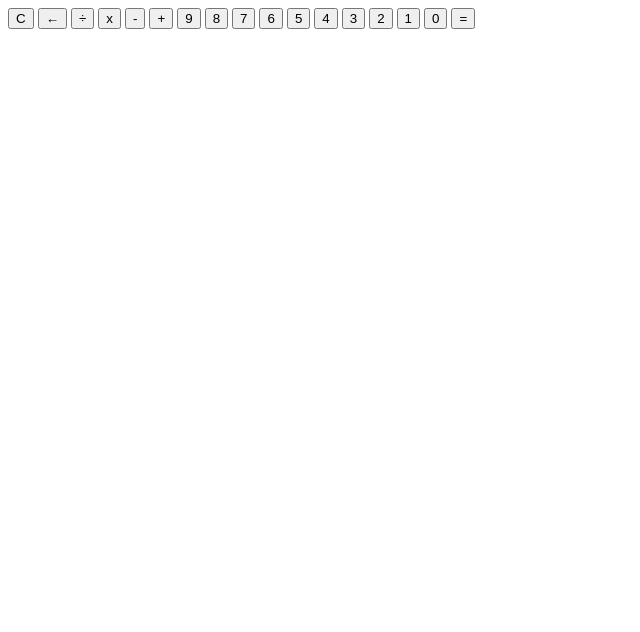
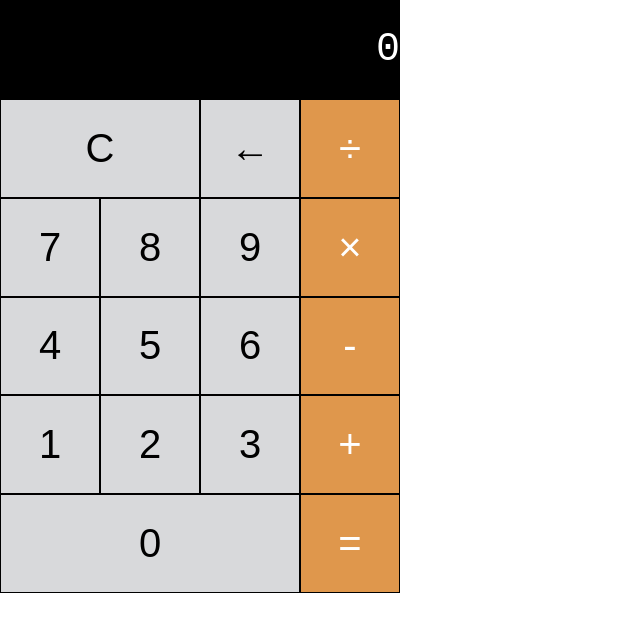
Before and after one commit to dvaish/WDB_homework, a plain HTML site: page Calculator/index.html in a window 1280 px wide. Shown: the whole page, without its empty margins (0-640 px from the left). Drawn offline with Linux system fonts and the light colour scheme.

Commit message:
full css implementation

```diff
--- a/Calculator/index.html
+++ b/Calculator/index.html
@@ -1,30 +1,34 @@
 <!DOCTYPE html>
 <html>
     <head>
-        <!-- <link rel='stylesheet' href='style.css' /> -->
+        <link rel='stylesheet' href='style.css' />
         <title>Calculator</title>
     </head>
     <body>
+        <div class='wrapper'>
+
             <div id='display'></div>
+
             <button class='clear' id='clear'>C</button>
             <button class='delete' id='delete'>&#8592;</button>
             <button class='function' id='divide'>&divide;</button>
-        <button class='function' id='multiply'>x</button>
+            <button class='number' id='7'>7</button>
+            <button class='number' id='8'>8</button>
+            <button class='number' id='9'>9</button>
+            <button class='function' id='multiply'>&times;</button>
+            <button class='number' id='4'>4</button>
+            <button class='number' id='5'>5</button>
+            <button class='number' id='6'>6</button>
             <button class='function' id='minus'>-</button>
+            <button class='number' id='1'>1</button>
+            <button class='number' id='2'>2</button>
+            <button class='number' id='3'>3</button>
             <button class='function' id='add'>+</button>
-
-        <button class='number' id='9'>9</button>
-        <button class='number' id='8'>8</button>
-        <button class='number' id='7'>7</button>
-        <button class='number' id='6'>6</button>
-        <button class='number' id='5'>5</button>
-        <button class='number' id='4'>4</button>
-        <button class='number' id='3'>3</button>
-        <button class='number' id='2'>2</button>
-        <button class='number' id='1'>1</button>
-        <button class='number' id='0'>0</button>
+            <button class='number' id='zero'>0</button>
 
             <button class='function' id='equal'>=</button>
+
+        </div>
         <script src='script.js'></script>
     </body>
 </html>
--- a/Calculator/script.js
+++ b/Calculator/script.js
@@ -2,13 +2,16 @@ let a = 0;
 let b = 0;
 let funcState = null;
 
-
 function display(item) {
+    // General function for passing item to display
     let display = document.getElementById('display');
     display.innerHTML = item;
 }
 
+display(0) // Set the display to 0 on load
+
 function operation(operator, x, y) {
+    // Operator logic in each operation case
     switch (operator) {
         case null:
             return x;
@@ -26,13 +29,16 @@ function operation(operator, x, y) {
 }
 
 function onClick(evt) {
-    let operationEvent = evt.target
+    let operationEvent = evt.target // Identifies the button that was pressed
     switch (operationEvent.className) {
         case 'number':
+            // If button was a number, load it to a
             a = (a == 0) ? operationEvent.innerHTML : (a + operationEvent.innerHTML);
             display(a)
             break;
         case 'function':
+            // If button was a function: store the value of a by pushing it to b, set a to 0 to take a new value
+            // If a and b were both numbers, then the function is valid and will perform the operation
             a = Number(a);
             b = operation(funcState, a, b);
             a = '0';
@@ -40,21 +46,24 @@ function onClick(evt) {
             funcState = operationEvent.id;
             break;
         case 'delete':
+            // Slice the string stored in a to delete the last digit
             a = a.slice(0, -1);
             display(a)
             break;
         case 'clear':
+            // Set all values to 0 or null to reset clear calculator
             a = 0;
             b = 0;
             funcState = null;
             display(a);
             break;
         default:
-            display('empty')
+            display(0)
+            break;
     }
 }
 
-const buttons = document.querySelectorAll('button');
+const buttons = document.querySelectorAll('button'); // Select all buttons in calculator
 for (let i = 0; i < buttons.length; i++ ) {
-    buttons[i].addEventListener('click', onClick);
+    buttons[i].addEventListener('click', onClick); // Add event listener to every button to pass their value to calculator
 }
--- a/Calculator/style.css
+++ b/Calculator/style.css
@@ -0,0 +1,65 @@
+* {
+    font-size: 40px;
+    font-family: 'Impact, Haettenschweiler, 'Arial Narrow Bold', sans-serif';
+    box-sizing: border-box;
+    margin: 0px;
+}
+
+button {
+    border-radius: 0px;
+    border: 1px solid black;
+    background-color: #d8d9db;
+}
+
+button:hover {
+    background-color: #ebebeb;
+}
+
+button:active {
+    background-color: #bbbcbe;
+}
+
+.wrapper {
+    width: 400px;
+    height: 593px;
+    display: grid;
+    grid-template-columns: repeat(4, 1fr);
+    grid-template-rows: repeat(6, 1fr);
+}
+
+#display {
+    grid-column: 1 / 5;
+    grid-row: 1;
+
+    font-family: "Courier New", Courier, monospace;
+    background-color: black;
+    color: white;
+    text-align: right;
+
+    display: flex;
+    align-items: center;
+    justify-content: flex-end;
+}
+
+.clear {
+    grid-column: 1 / 3;
+    grid-row: 2;
+}
+
+.function {
+    background-color: #df974c;
+    color: white;
+}
+
+.function:hover {
+    background-color: #dfb07e;
+}
+
+.function:active {
+    background-color: #dd8d37;
+}
+
+#zero {
+    grid-column: 1 / 4;
+    grid-row: 6;
+}
```
Lines whose indentation alone changed are shown as unchanged.
